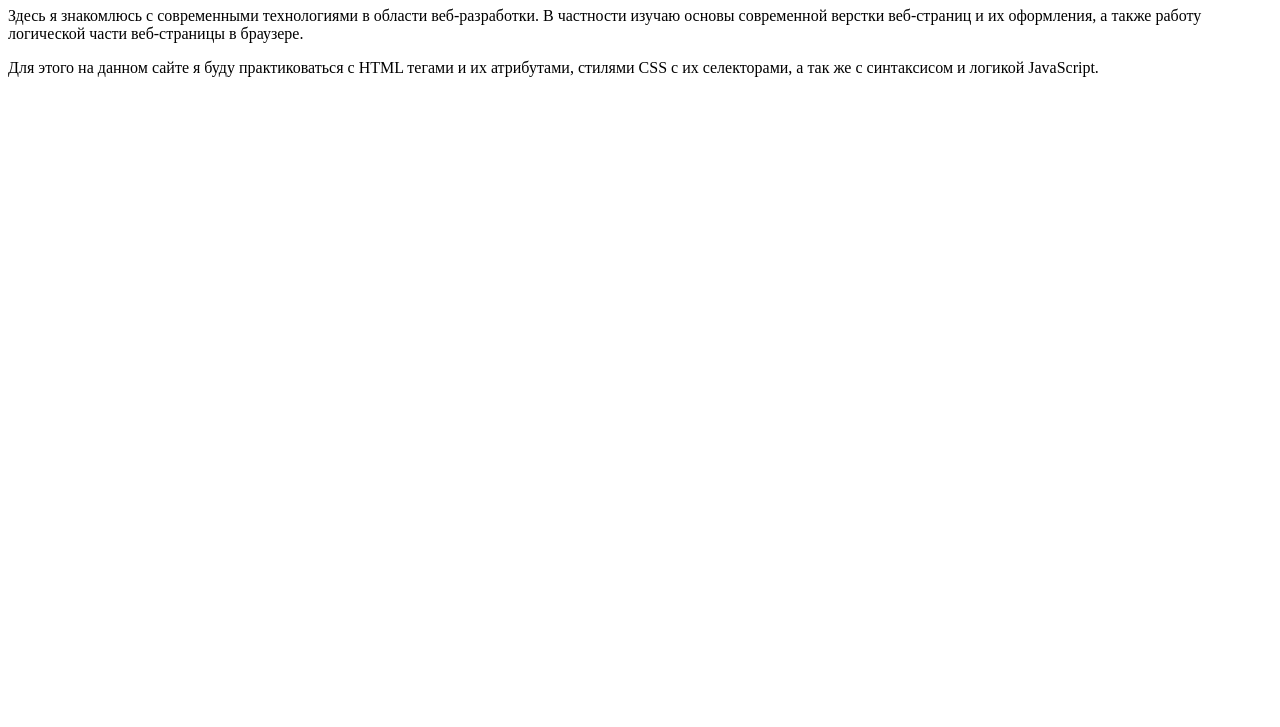
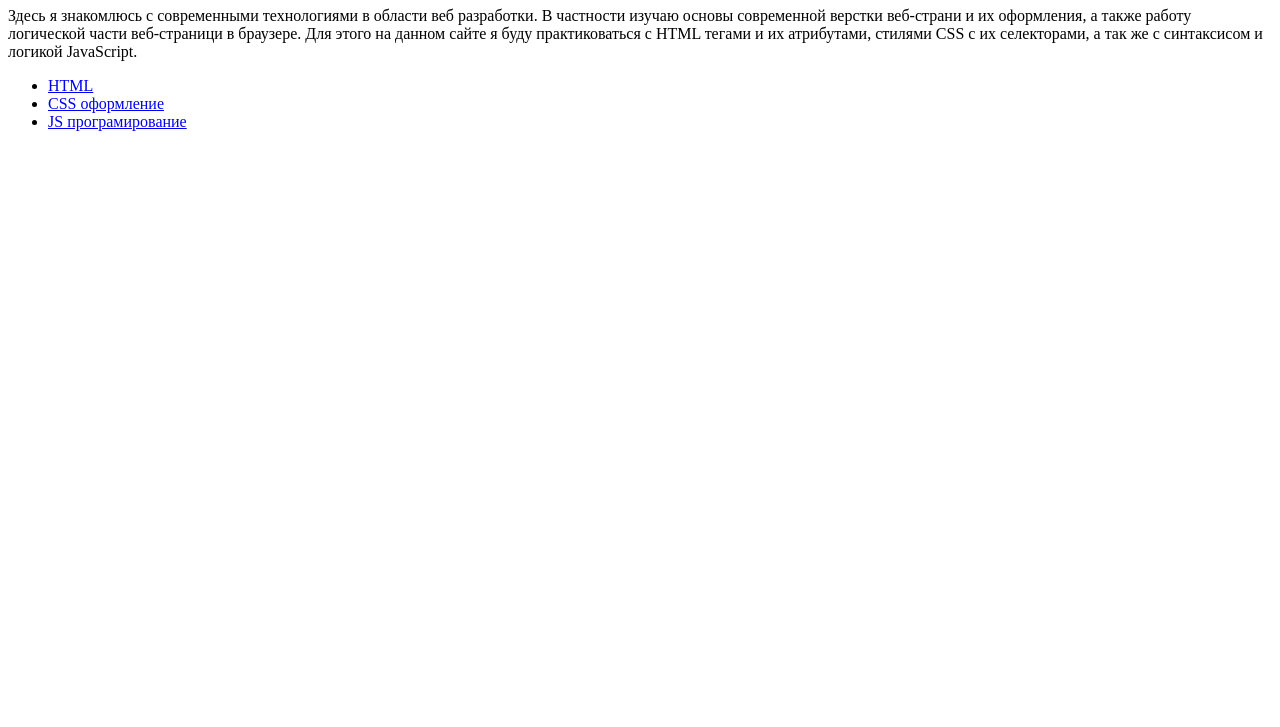
Before and after one commit to Xullobang/Xullobang, a plain HTML site: page index.html in a window 1280 px wide. Shown: the part 73-800 px from the top of the page. Drawn offline with Linux system fonts and the light colour scheme.

Commit message:
Update index.html

```diff
--- a/index.html
+++ b/index.html
@@ -1,19 +1,29 @@
 <!DOCTYPE html>
-<html>
+<html lang="en">
 <head>
-<title>Учебный проект</title>
 <meta charset="utf-8">
+<title>Крутой сайт</title>
 </head>
 <body>
-    <h1>
-    ДОБРО ПОЖАЛОВАТЬ НА МОЙ САЙТ
-   </h1>
-   <p>
-    Здесь я знакомлюсь с современными технологиями в области веб-разработки.
-     В частности изучаю основы современной верстки веб-страниц и их оформления,
-     а также работу логической части веб-страницы в браузере.
-    </p>
-    Для этого на данном сайте я буду практиковаться с HTML тегами и их атрибутами, стилями CSS с их селекторами,
-     а так же с синтаксисом и логикой JavaScript.
+<h1>
+ДОБРО ПОЖАЛОВАТЬ НА МОЙ САЙТ
+</h1>
+Здесь я знакомлюсь с современными технологиями в области веб разработки.
+В частности изучаю основы современной верстки веб-страни и их оформления,
+а также работу логической части веб-страници в браузере.
+
+Для этого на данном сайте я буду практиковаться с HTML тегами и их атрибутами,
+стилями CSS с их селекторами, а так же с синтаксисом и логикой JavaScript.
+<ul>
+    <li>
+       <a href="pages/html_layout.html">HTML </a>
+    </li>
+    <li>
+        <a href="pages/css_layout.html">CSS оформление</a>
+    </li>
+    <li>
+        <a href="pages/js_coding.html">JS програмирование</a>
+    </li>
+</ul>
 </body>
 </html>
```
